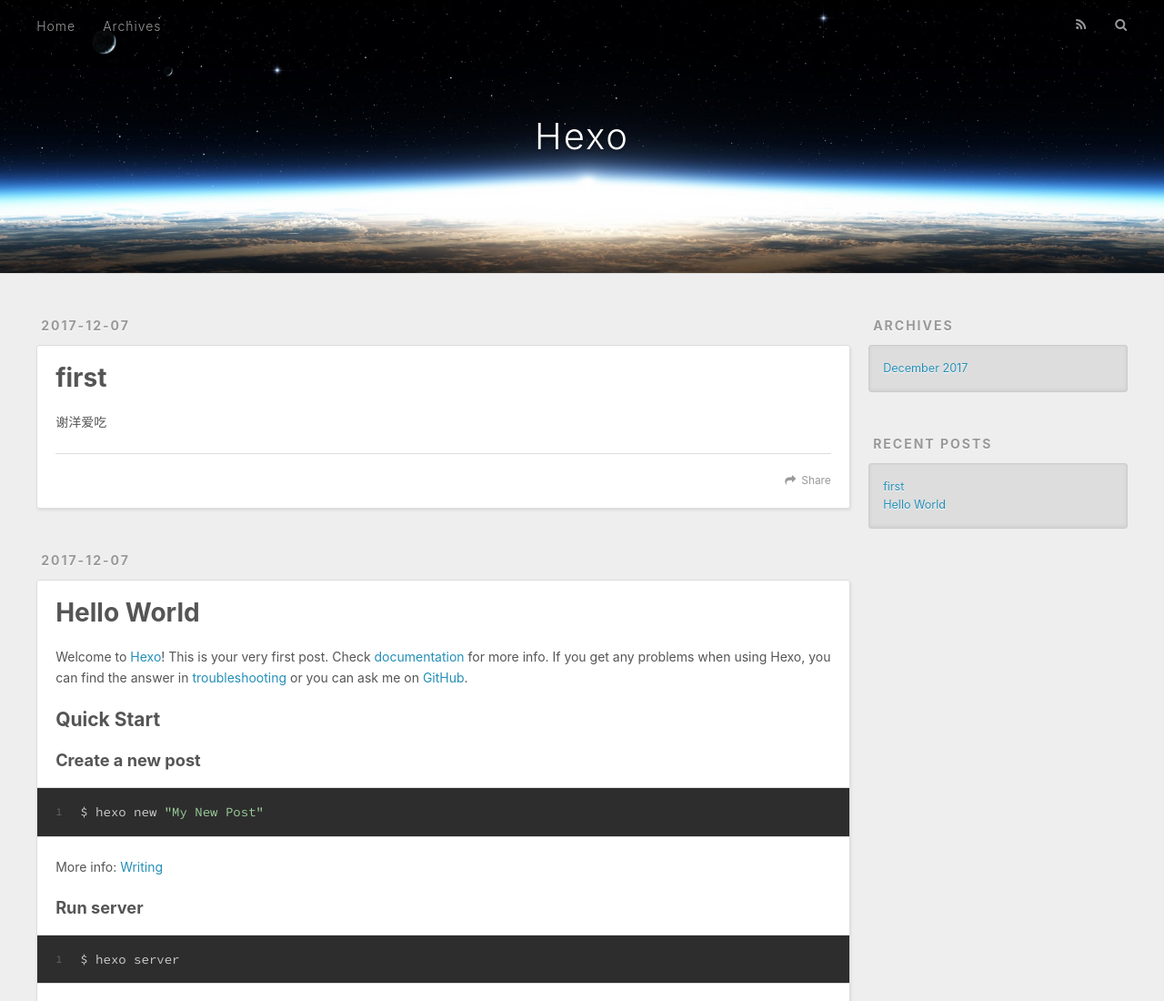
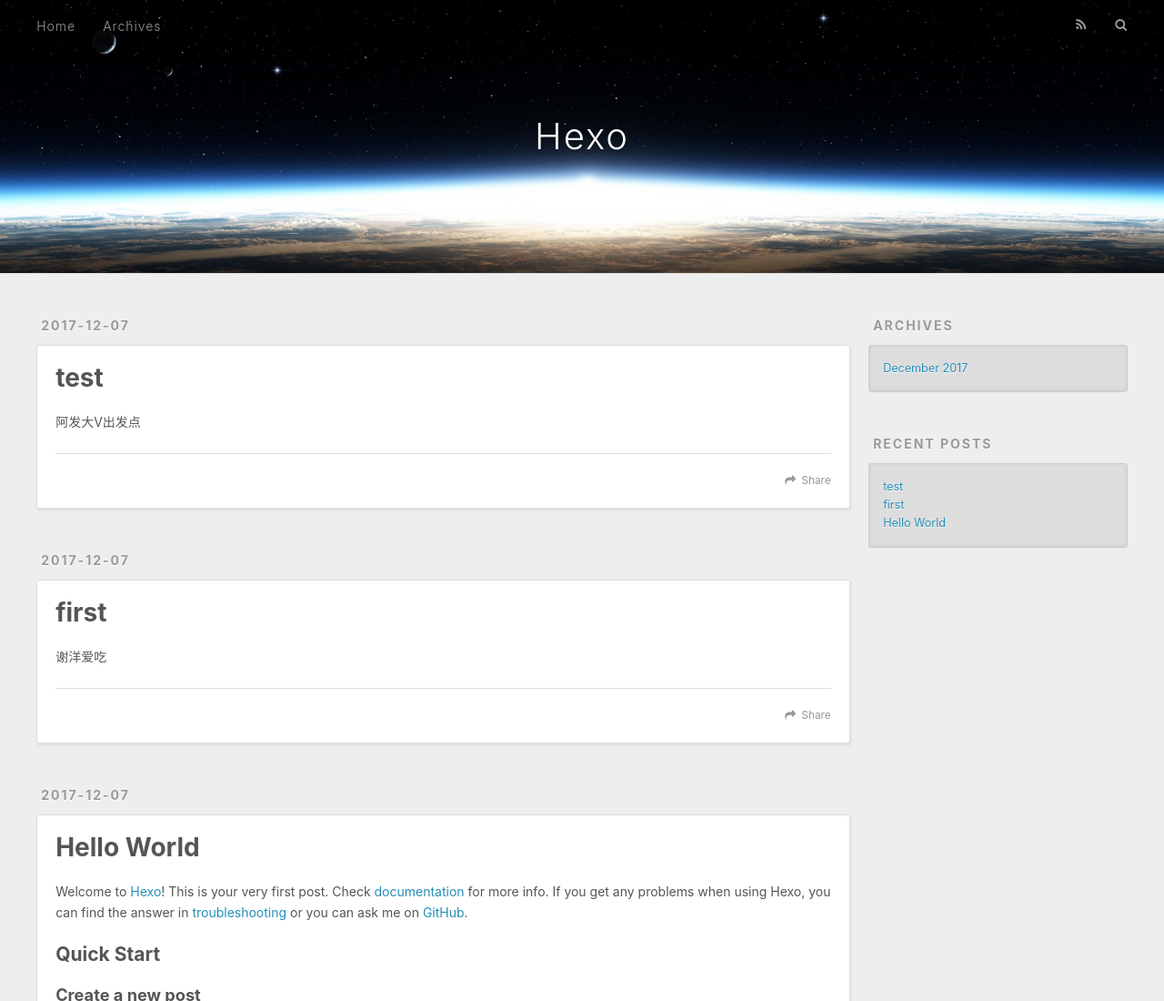
Before and after one commit to xieyang94/xieyang94.github.io, a plain HTML site: page index.html in a window 1280 px wide. Shown: the top 1100 px of the page at 91% size. Drawn offline with nearby package versions, Linux system fonts and the light colour scheme.

Commit message:
Site updated: 2017-12-07 14:30:41

```diff
--- a/index.html
+++ b/index.html
@@ -61,6 +61,43 @@
       <div class="outer">
         <section id="main">
 
+    <article id="post-test" class="article article-type-post" itemscope itemprop="blogPost">
+  <div class="article-meta">
+    <a href="/2017/12/07/test/" class="article-date">
+  <time datetime="2017-12-07T06:29:26.000Z" itemprop="datePublished">2017-12-07</time>
+</a>
+
+  </div>
+  <div class="article-inner">
+
+
+      <header class="article-header">
+
+
+    <h1 itemprop="name">
+      <a class="article-title" href="/2017/12/07/test/">test</a>
+    </h1>
+
+
+      </header>
+
+    <div class="article-entry" itemprop="articleBody">
+
+        <p>阿发大V出发点</p>
+
+
+    </div>
+    <footer class="article-footer">
+      <a data-url="http://yoursite.com/2017/12/07/test/" data-id="cjaw3s5up0002s8iyf7muu7np" class="article-share-link">Share</a>
+
+
+    </footer>
+  </div>
+
+</article>
+
+
+
     <article id="post-first" class="article article-type-post" itemscope itemprop="blogPost">
   <div class="article-meta">
     <a href="/2017/12/07/first/" class="article-date">
@@ -88,7 +125,7 @@
 
     </div>
     <footer class="article-footer">
-      <a data-url="http://yoursite.com/2017/12/07/first/" data-id="cjaw3mc0500019oiywldxfba1" class="article-share-link">Share</a>
+      <a data-url="http://yoursite.com/2017/12/07/first/" data-id="cjaw3s5ul0001s8iyxudb192s" class="article-share-link">Share</a>
 
 
     </footer>
@@ -133,7 +170,7 @@
 
     </div>
     <footer class="article-footer">
-      <a data-url="http://yoursite.com/2017/12/07/hello-world/" data-id="cjaw3mbzy00009oiyy547uhre" class="article-share-link">Share</a>
+      <a data-url="http://yoursite.com/2017/12/07/hello-world/" data-id="cjaw3s5uc0000s8iyst551qbt" class="article-share-link">Share</a>
 
 
     </footer>
@@ -172,6 +209,10 @@
     <h3 class="widget-title">Recent Posts</h3>
     <div class="widget">
       <ul>
+
+          <li>
+            <a href="/2017/12/07/test/">test</a>
+          </li>
 
           <li>
             <a href="/2017/12/07/first/">first</a>
```
Also changed, not shown: 2017/12/07/first/index.html (+14 -1 lines), 2017/12/07/hello-world/index.html (+5 -1 lines), 2017/12/07/test/index.html (+11 -24 lines), archives/2017/12/index.html (+23 -0 lines), archives/2017/index.html (+23 -0 lines), archives/index.html (+23 -0 lines).
